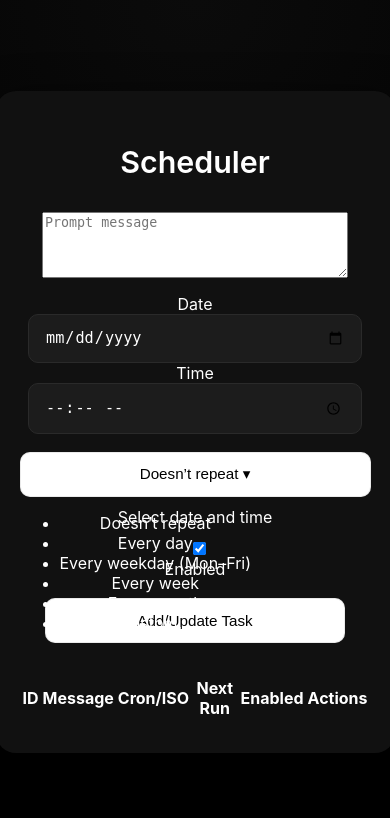
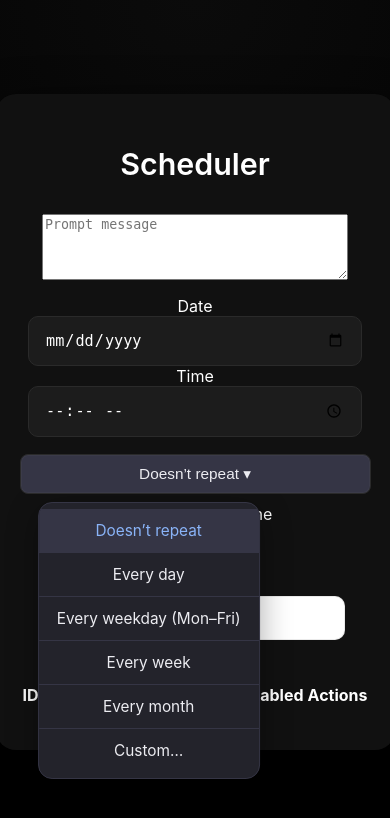
Before and after one commit to AlexanderTishchenko/alex-ai-agent, a Flask app: page /scheduler in a window 390 px wide, after a click on "Doesn’t repeat ▾". Shown: the top 818 px of the page. Run offline with Flask 3, Linux system fonts and the light colour scheme; the visitor is signed in with stand-in values (Sample User, id 1); data that the repository does not hold is empty; parts of the project's set-up code (start-up, migrations or seed data) failed here and were passed over; some libraries are stand-ins or nearby versions.

Commit message:
update scheduler

```diff
--- a/mcp-server-config.json
+++ b/mcp-server-config.json
@@ -3,7 +3,7 @@
   "llm": {
     "provider": "openai",
     "model": "o4-mini",
-    "temperature": 0.1
+    "temperature": 1
   },
   "mcpServers": {
     "obsidian": {
--- a/pyproject.toml
+++ b/pyproject.toml
@@ -5,7 +5,7 @@ build-backend = "hatchling.build"
 [project]
 name = "mcp_client_cli"
 version = "1.0.1"
-description = "Command line interface for MCP client"
+description = "Command line interface for TeleVault"
 readme = "README.md"
 requires-python = ">=3.12"
 authors = [
--- a/src/mcp_client_cli/cli.py
+++ b/src/mcp_client_cli/cli.py
@@ -1,7 +1,7 @@
 #!/usr/bin/env python3
 
 """
-Simple llm CLI that acts as MCP client.
+Simple llm CLI that acts as TeleVault.
 """
 
 from datetime import datetime
--- a/static/style.css
+++ b/static/style.css
@@ -320,9 +320,87 @@ body {
 
 /* END MODAL STYLES */
 
-/* Ensure hidden class uses important if needed, but display:none usually suffices */
-.hidden {
+
+/* Scheduler Dropdown Fixes */
+/* (see above for .dropdown-menu, #recurrenceMenu) */
+#recurrenceMenu {
+    position: absolute;
+    left: 50%;
+    top: 100%;
+    transform: translateX(-50%);
+    min-width: 220px;
+    margin-top: 8px;
+    background: #23232b;
+    border: 1px solid #353545;
+    border-radius: 14px;
+    box-shadow: 0 8px 32px 0 rgba(0,0,0,0.33);
+    z-index: 1100;
+    list-style: none;
+    padding: 6px 0 6px 0;
+    font-size: 1em;
+    color: #ececf1;
     display: none;
+    outline: none;
+    overflow: hidden;
+    max-height: 320px;
+    overflow-y: auto;
+    transition: box-shadow 0.18s, border 0.18s;
+}
+
+.login-card {
+    position: relative;
+    /* Ensures dropdowns inside are positioned relative to the card */
+}
+
+#recurrenceMenu li, .dropdown-menu li {
+    padding: 12px 18px;
+    cursor: pointer;
+    transition: background 0.15s;
+    border-bottom: 1px solid #353545;
+    background: none;
+    outline: none;
+}
+#recurrenceMenu li:last-child, .dropdown-menu li:last-child {
+    border-bottom: none;
+}
+#recurrenceMenu li:hover, #recurrenceMenu li:focus, .dropdown-menu li:hover, .dropdown-menu li:focus {
+    background: #353545;
+    color: #8ab4f8;
+}
+
+#recurrenceBtn, .dropdown-toggle {
+    position: relative;
+    background: #353545;
+    color: #ececf1;
+    border: 1px solid #2a2a2a;
+    border-radius: 8px;
+    padding: 10px 18px;
+    font-size: 1em;
+    cursor: pointer;
+    min-width: 180px;
+    transition: background 0.15s, color 0.15s;
+    z-index: 1101;
+}
+#recurrenceBtn:focus, .dropdown-toggle:focus {
+    outline: 2px solid #8ab4f8;
+    outline-offset: 2px;
+}
+#recurrenceBtn:hover, .dropdown-toggle:hover {
+    background: #4a4b57;
+    color: #8ab4f8;
+}
+
+@media (max-width: 600px) {
+    .dropdown-menu, #recurrenceMenu {
+        min-width: 140px;
+        font-size: 0.96em;
+        right: 0;
+        left: auto;
+    }
+    #recurrenceBtn, .dropdown-toggle {
+        min-width: 140px;
+        font-size: 0.96em;
+    }
 }
 
 /* ---------- базовые переменные ---------- */
--- a/templates/index.html
+++ b/templates/index.html
@@ -3,7 +3,7 @@
 <head>
     <meta charset="UTF-8">
     <meta name="viewport" content="width=device-width, initial-scale=1.0">
-    <title>MCP Client Chat</title>
+    <title>TeleVault Chat</title>
     <link rel="stylesheet" href="{{ url_for('static', filename='style.css') }}">
     <script src="https://cdn.jsdelivr.net/npm/marked/marked.min.js"></script>
 </head>
@@ -78,7 +78,7 @@
 
     <div class="chat-container">
         <div class="chat-header">
-            <h2>MCP Client</h2>
+            <h2>TeleVault</h2>
             <!-- Maybe add status indicators later -->
         </div>
         <div class="message-list" id="message-list">
--- a/templates/scheduler.html
+++ b/templates/scheduler.html
@@ -17,9 +17,9 @@
         <label for="timeInput">Time</label>
         <input type="time" id="timeInput" class="control" aria-label="Time">
       </div>
-      <div style="margin-bottom:10px;">
+      <div style="margin-bottom:10px; position:relative; display:flex; flex-direction:column; align-items:center;">
         <button id="recurrenceBtn" class="btn dropdown-toggle" type="button" aria-haspopup="true" aria-expanded="false" style="min-width:180px;">Doesn’t repeat ▾</button>
-        <ul id="recurrenceMenu" class="dropdown-menu" style="display:none;position:absolute;z-index:1001;">
+        <ul id="recurrenceMenu" class="dropdown-menu" style="display:none;">
           <li data-rule="none">Doesn’t repeat</li>
           <li data-rule="daily">Every day</li>
           <li data-rule="weekday">Every weekday (Mon–Fri)</li>
```
Also changed, not shown: static/scheduler.js (+43 -8 lines), README.md.
